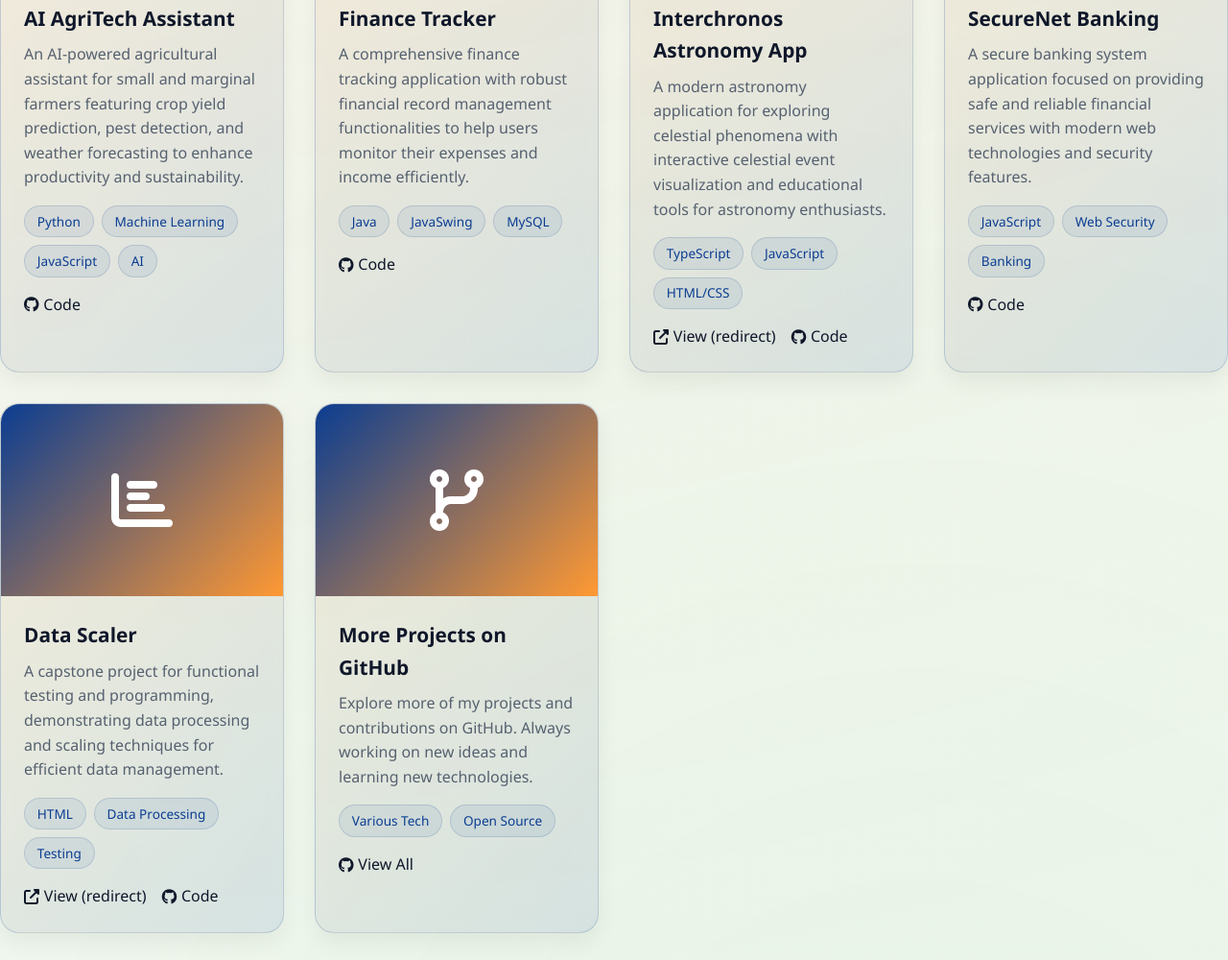
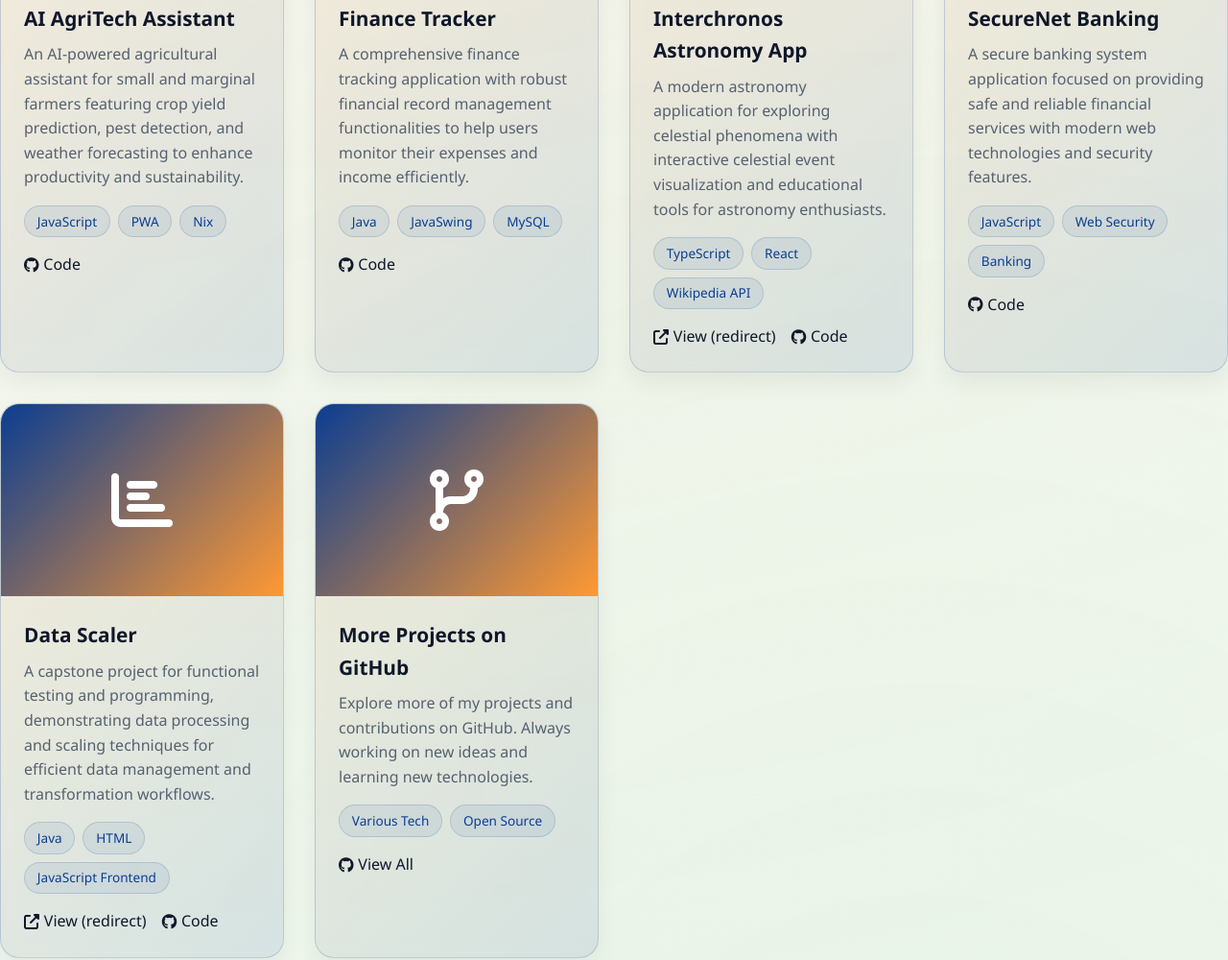
Before and after one commit to SMFawaz24/portfolio, a plain HTML site: page index.html in a window 1280 px wide. Shown: the part 2973-3973 px from the top of the page at 96% size. Drawn offline with nearby package versions, Linux system fonts and the light colour scheme.

Commit message:
Update project tags in index.html for accuracy and relevance

```diff
--- a/index.html
+++ b/index.html
@@ -351,10 +351,9 @@
               weather forecasting to enhance productivity and sustainability.
             </p>
             <div class="project-tags">
-              <span class="tag">Python</span>
-              <span class="tag">Machine Learning</span>
               <span class="tag">JavaScript</span>
-              <span class="tag">AI</span>
+              <span class="tag">PWA</span>
+              <span class="tag">Nix</span>
             </div>
             <div class="project-links">
               <a
@@ -405,8 +404,8 @@
             </p>
             <div class="project-tags">
               <span class="tag">TypeScript</span>
-              <span class="tag">JavaScript</span>
-              <span class="tag">HTML/CSS</span>
+              <span class="tag">React</span>
+              <span class="tag">Wikipedia API</span>
             </div>
             <div class="project-links">
               <a
@@ -460,12 +459,12 @@
             <p class="project-description">
               A capstone project for functional testing and programming,
               demonstrating data processing and scaling techniques for efficient
-              data management.
+              data management and transformation workflows.
             </p>
             <div class="project-tags">
+              <span class="tag">Java</span>
               <span class="tag">HTML</span>
-              <span class="tag">Data Processing</span>
-              <span class="tag">Testing</span>
+              <span class="tag">JavaScript Frontend</span>
             </div>
             <div class="project-links">
               <a
```
